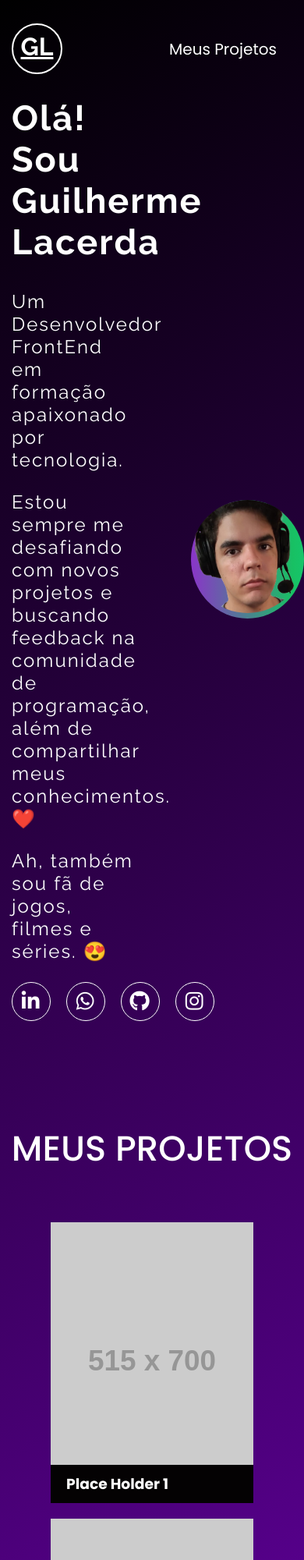
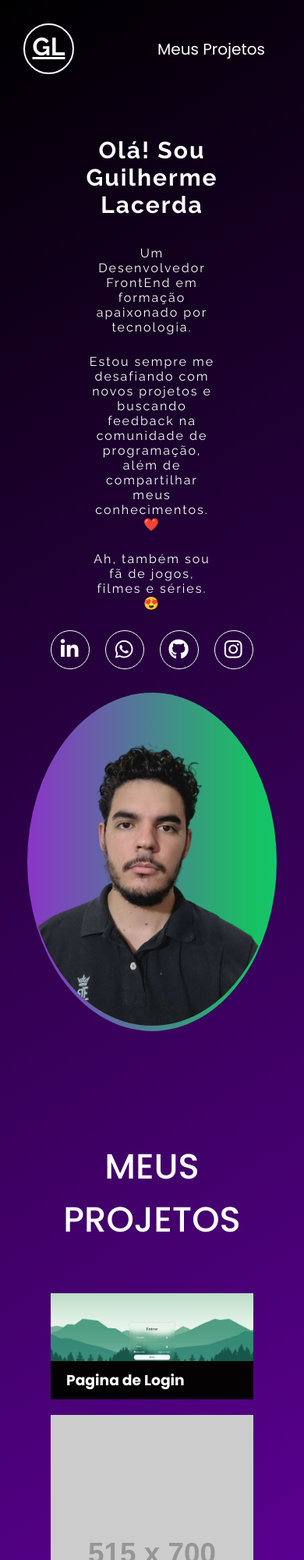
Before and after one commit to Guilherme-codr/Portfolio, a plain HTML site: page index.html in a window 390 px wide. Shown: the top 2000 px of the page at 78% size. Drawn offline with nearby package versions, Linux system fonts and the light colour scheme; placeholder pictures from the web are drawn by us.

Commit message:
Add files via upload

```diff
--- a/index.html
+++ b/index.html
@@ -6,6 +6,7 @@
     <meta name="viewport" content="width=device-width, initial-scale=1.0">
     <link rel="stylesheet" href="src/css/reset.css">
     <link rel="stylesheet" text="text/css" href="src/css/styles.css">
+    <link rel="stylesheet" href="./src/css/responsivo.css">
     <title>Guilherme Lacerda Faria - Desenvolvedor FrontEnd</title>
     <link rel="stylesheet" href="https://cdnjs.cloudflare.com/ajax/libs/font-awesome/5.15.4/css/all.min.css" />
     <link rel="stylesheet" href="https://cdn.jsdelivr.net/gh/devicons/devicon@v2.14.0/devicon.min.css" />
@@ -34,7 +35,7 @@
     </header>
 
     <section class="home">
-        <di class="informacoes">
+        <div class="informacoes">
             <h1>Olá! Sou Guilherme Lacerda</h1>
             <p>Um Desenvolvedor FrontEnd em formação apaixonado por tecnologia.</p>
             <p>Estou sempre me desafiando com novos projetos e buscando feedback na comunidade de programação, além de
@@ -63,11 +64,11 @@
                     </a>
                 </li>
             </ul>
-        </di>
+        </div>
 
         <div class="container-foto">
             <div class="foto sombra-interna">
-                <img src="src/imagens/foto-perfil.png" alt="foto perfil">
+                <img src="src/imagens/foto_perfil.png" alt="foto perfil">
             </div>
         </div>
     </section>
@@ -78,11 +79,11 @@
         <div class="container-projetos">
             <div class="projeto ativo">
                 <a href="#" target="_blank">
-                    <img src="https://via.placeholder.com/515x700" alt="">
-                    <h3>Place Holder 1</h3>
+                    <img src="/src/imagens/Projeto.1.jpg" alt="">
+                    <h3>Pagina de Login</h3>
 
                     <div class="informacoes-projeto">
-                        <p>Place Holder</p>
+                        <p>Pagina de Login</p>
                         <p>Ver no GitHub Pages</p>
                     </div>
                 </a>
@@ -152,6 +153,7 @@
         <button class="btn-mostrar-projetos">Mostrar Mais</button>
     </section>
 
+    <script src="src/js/index.js"></script>
 
 </body>
 
--- /dev/null
+++ b/src/css/responsivo.css
@@ -0,0 +1,42 @@
+@media(max-width: 1280px){
+
+    .cabecalho{
+        padding: 30px;
+    }
+
+    .home{
+        flex-direction: column;
+        align-items: center;
+        margin: 50px 0;
+        gap: 30px;
+    }
+
+    .home .informacoes{
+        width: 100%;
+        text-align: center;
+        align-items: center;
+}
+
+    .projetos .container-projetos{
+        padding: 0 30px;
+    }
+}
+
+@media(max-width: 425px){
+
+    .home .informacoes h1{
+     font-size: 30px;
+    }
+
+    .home  .informacoes p{
+        font-size: 16px;
+    }
+
+    .home .container-foto img{
+            max-width: 320px;
+        }
+
+        .projetos{
+            padding: 30px;
+        }
+}
--- a/src/css/styles.css
+++ b/src/css/styles.css
@@ -105,7 +105,7 @@ body {
 }
 
 .home .container-foto img {
-    width: 100%;
+    width:100%;
     border-radius: 50%;
 }
 
@@ -149,6 +149,7 @@ body {
 
 .projetos .projeto img {
     height: 100%;
+
 }
 
 .projetos .projeto h3 {
--- /dev/null
+++ b/src/js/index.js
@@ -0,0 +1,10 @@
+const botaomostrarprojetos = document.querySelector('.btn-mostrar-projetos');
+const projetosinativos  = document.querySelectorAll('.projeto:not(.ativo');
+
+botaomostrarprojetos.addEventListener('click', () => {
+    projetosinativos.forEach(projetoinativo => {
+        projetoinativo.classList.add('ativo');
+    });
+
+    botaomostrarprojetos.classList.add("remover");
+});
```
Also changed, not shown: src/imagens/Projeto.1.jpg (added), src/imagens/Projeto.1.png (added), src/imagens/foto_perfil.png (added).
